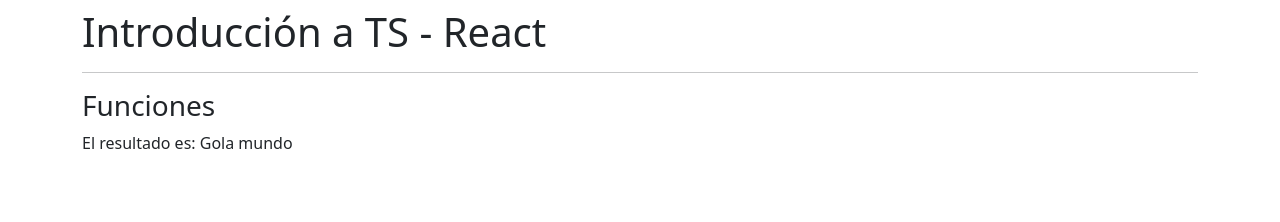
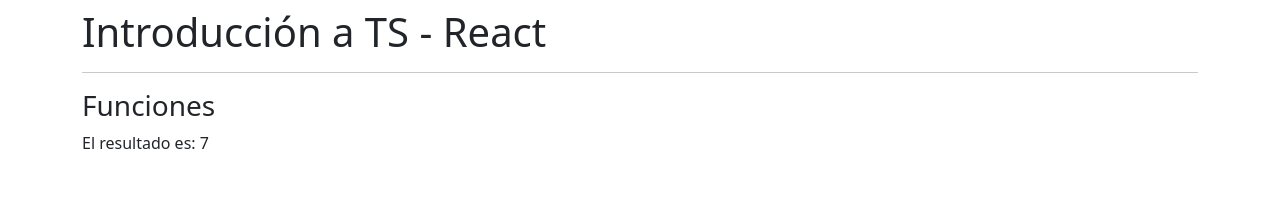
Before and after one commit to Majomon/01-Reforzando-Typescript, a React (Create React App) app: page / in a window 1280 px wide. Shown: the top 222 px of the page. Built offline with nearby package versions, Linux system fonts and the light colour scheme.

Commit message:
Funciones y tipo

```diff
--- a/src/typescript/Funciones.tsx
+++ b/src/typescript/Funciones.tsx
@@ -1,12 +1,12 @@
 export const Funciones = () => {
-  const sumar = (): number => {
-    return "Gola mundo";
+  const sumar = (a: number, b: number): number => {
+    return a + b;
   };
 
   return (
     <>
       <h3>Funciones</h3>
-      <span>El resultado es: {sumar()}</span>
+      <span>El resultado es: {sumar(3, 4)}</span>
     </>
   );
 };
```
